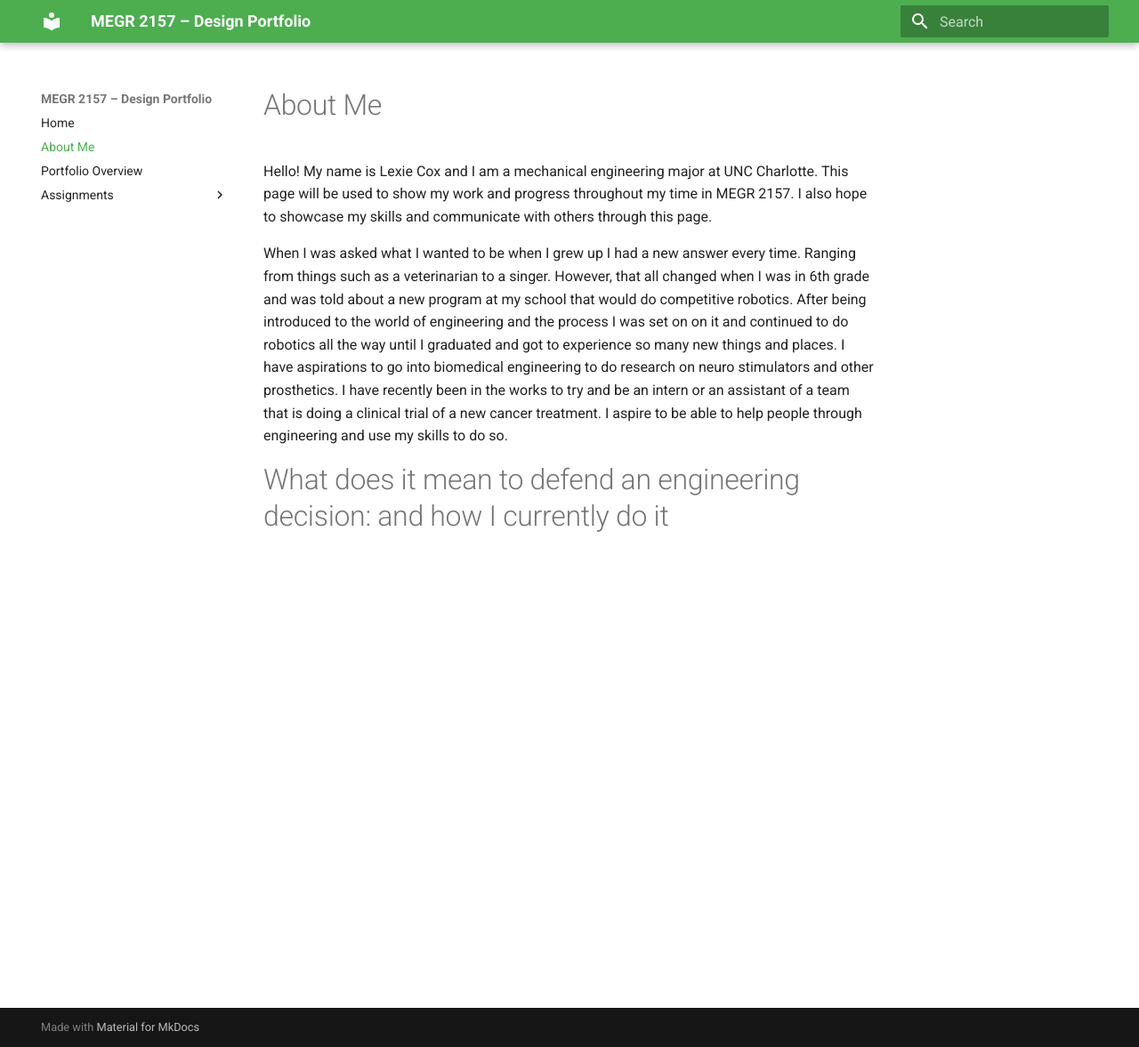
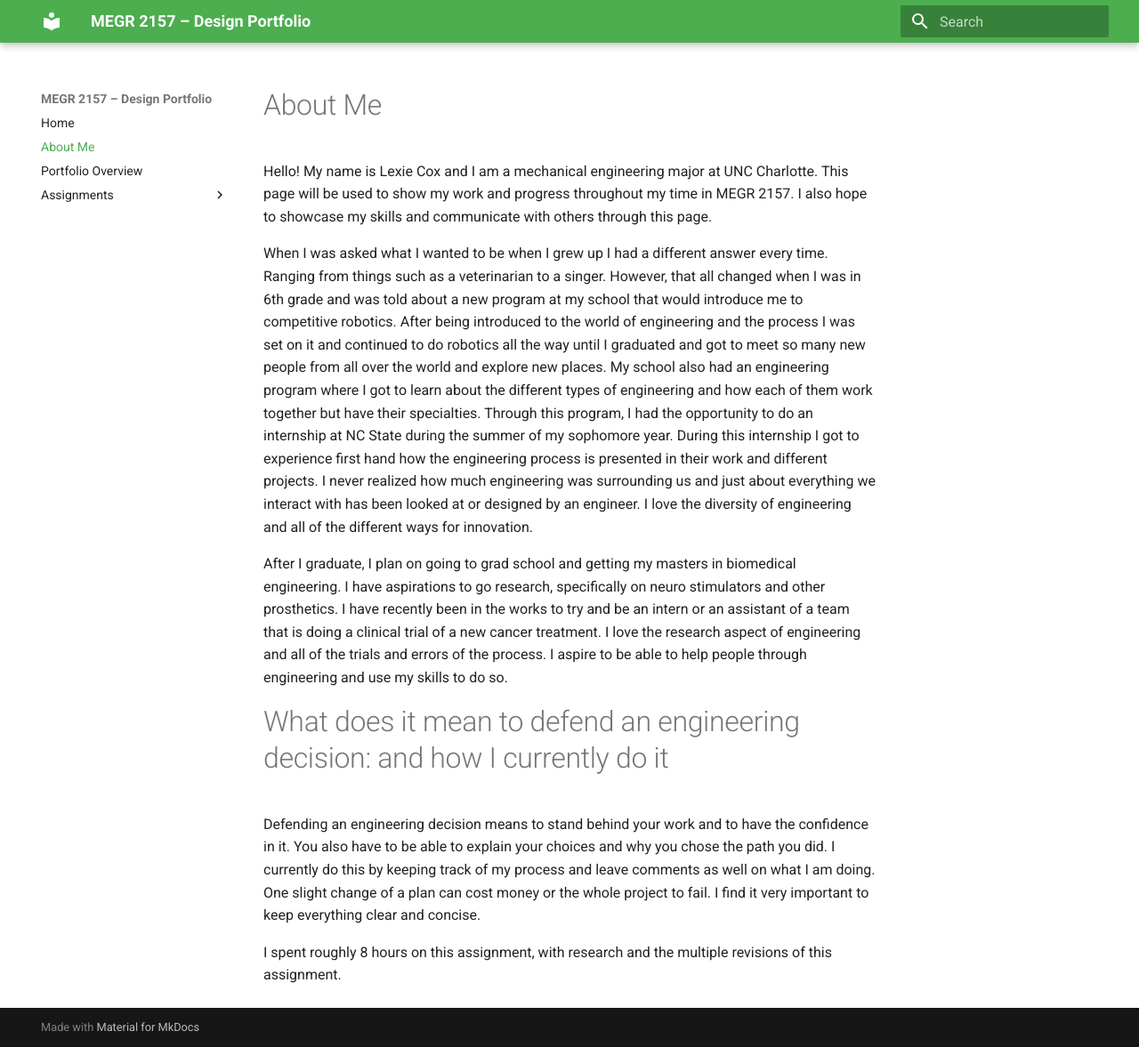
Before and after one commit to lexiecox628/megr2157-portfolio, an MkDocs documentation site: the page built from docs/aboutme/index.md, in a window 1280 px wide and 1177 px high. Shown: the whole window at 89% size. Built offline with MkDocs 1.6.1 and Material for MkDocs 9.7.7, drawn with Linux system fonts in a browser that asks for light colours.

Commit message:
Finally changes to about me page

```diff
--- a/docs/aboutme/index.md
+++ b/docs/aboutme/index.md
@@ -2,6 +2,13 @@
 
 Hello! My name is Lexie Cox and I am a mechanical engineering major at UNC Charlotte. This page will be used to show my work and progress throughout my time in MEGR 2157. I also hope to showcase my skills and communicate with others through this page.
 
-When I was asked what I wanted to be when I grew up I had a new answer every time. Ranging from things such as a veterinarian to a singer. However, that all changed when I was in 6th grade and was told about a new program at my school that would do competitive robotics. After being introduced to the world of engineering and the process I was set on on it and continued to do robotics all the way until I graduated and got to experience so many new things and places. I have aspirations to go into biomedical engineering to do research on neuro stimulators and other prosthetics. I have recently been in the works to try and be an intern or an assistant of a team that is doing a clinical trial of a new cancer treatment. I aspire to be able to help people through engineering and use my skills to do so.
+When I was asked what I wanted to be when I grew up I had a different answer every time. Ranging from things such as a veterinarian to a singer. However, that all changed when I was in 6th grade and was told about a new program at my school that would introduce me to competitive robotics. After being introduced to the world of engineering and the process I was set on it and continued to do robotics all the way until I graduated and got to meet so many new people from all over the world and explore new places. My school also had an engineering program where I got to learn about the different types of engineering and how each of them work together but have their specialties. Through this program, I had the opportunity to do an internship at NC State during the summer of my sophomore year. During this internship I got to experience first hand how the engineering process is presented in their work and different projects. I never realized how much engineering was surrounding us and just about everything we interact with has been looked at or designed by an engineer. I love the diversity of engineering and all of the different ways for innovation.
+
+After I graduate, I plan on going to grad school and getting my masters in biomedical engineering. I have aspirations to go research, specifically on neuro stimulators and other prosthetics. I have recently been in the works to try and be an intern or an assistant of a team that is doing a clinical trial of a new cancer treatment. I love the research aspect of engineering and all of the trials and errors of the process. I aspire to be able to help people through engineering and use my skills to do so.
+
 
 #What does it mean to defend an engineering decision: and how I currently do it
+Defending an engineering decision means to stand behind your work and to have the confidence in it. You also have to be able to explain your choices and why you chose the path you did. I currently do this by keeping track of my process and leave comments as well on what I am doing. One slight change of a plan can cost money or the whole project to fail. I find it very important to keep everything clear and concise.
+
+
+I spent roughly 8 hours on this assignment, with research and the multiple revisions of this assignment.
```
